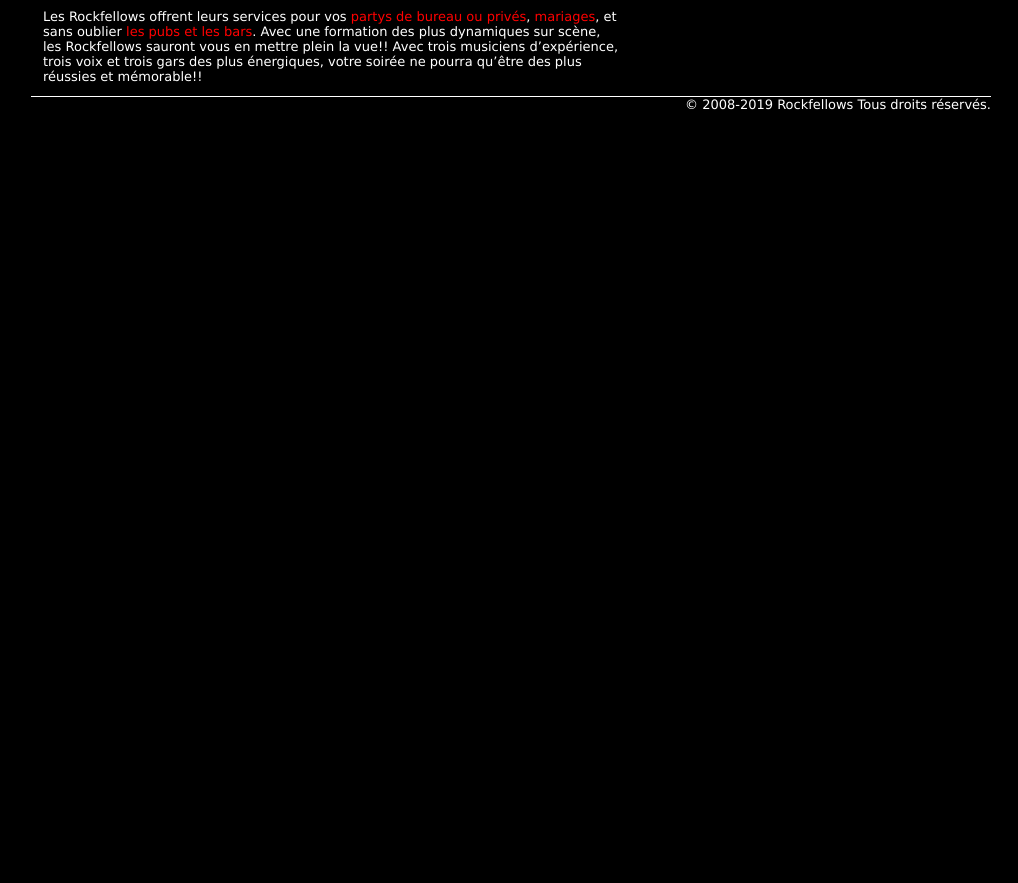
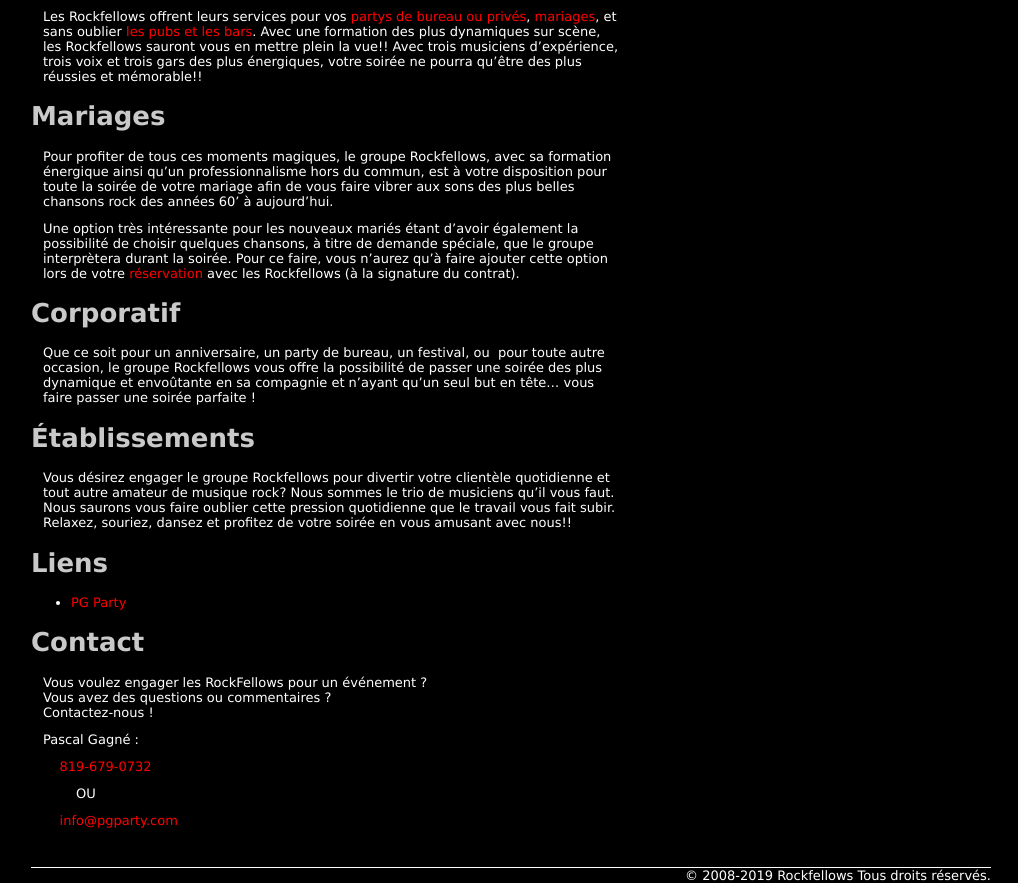
Before and after one commit to rockfellows/rockfellows.github.io, a plain HTML site: page onepage.html in a window 1280 px wide. Shown: the part 783-1666 px from the top of the page, without its empty margins (129-1147 px from the left). Before the commit the page ends 895 px from the top, so only its background shows below. Drawn offline with Linux system fonts and the light colour scheme; a script that the page names is missing.

Commit message:
Update onepage.html

```diff
--- a/onepage.html
+++ b/onepage.html
@@ -94,7 +94,49 @@ $(document).ready(function()
 <p>
 	Les Rockfellows offrent leurs services pour vos <a href="corporatif.htm">partys de bureau ou priv&eacute;s</a>, <a href="mariages.htm">mariages</a>, et sans oublier <a href="etablissements.htm">les pubs et les bars</a>. Avec une formation des plus dynamiques sur sc&egrave;ne, les Rockfellows sauront vous en mettre plein la vue!! Avec trois musiciens d&rsquo;exp&eacute;rience, trois voix et trois gars des plus &eacute;nergiques, votre soir&eacute;e ne pourra qu&rsquo;&ecirc;tre des plus r&eacute;ussies et m&eacute;morable!!</p>
 
+<h1>
+	Mariages</h1>
+<p>
+	Pour profiter de tous ces moments magiques, le groupe Rockfellows, avec sa formation &eacute;nergique ainsi qu&rsquo;un professionnalisme hors du commun, est &agrave; votre disposition pour toute la soir&eacute;e de votre mariage afin de vous faire vibrer aux sons des plus belles chansons rock des ann&eacute;es 60&rsquo; &agrave; aujourd&rsquo;hui.</p>
+<p>
+	Une option tr&egrave;s int&eacute;ressante pour les nouveaux mari&eacute;s &eacute;tant d&rsquo;avoir &eacute;galement la possibilit&eacute; de choisir quelques chansons, &agrave; titre de demande sp&eacute;ciale, que le groupe interpr&egrave;tera durant la soir&eacute;e. Pour ce faire, vous n&rsquo;aurez qu&rsquo;&agrave; faire ajouter cette option lors de votre <a href="/contact.htm">r&eacute;servation</a> avec les Rockfellows (&agrave; la signature du contrat).</p>
 
+<h1>
+	Corporatif</h1>
+<p>Que ce soit pour un anniversaire, un party de bureau, un festival, ou &nbsp;pour toute autre occasion, le groupe Rockfellows vous offre la possibilit&eacute; de passer une soir&eacute;e des plus dynamique et envo&ucirc;tante en sa compagnie et n&rsquo;ayant qu&rsquo;un seul but en t&ecirc;te&hellip; vous faire passer une soir&eacute;e parfaite ! </p>
+
+
+<h1>
+	&Eacute;tablissements</h1>
+<p>
+	Vous d&eacute;sirez engager le groupe Rockfellows pour divertir votre client&egrave;le quotidienne et tout autre amateur de musique rock? Nous sommes le trio de musiciens qu&rsquo;il vous faut. Nous saurons vous faire oublier cette pression quotidienne que le travail vous fait subir. Relaxez, souriez, dansez et profitez de votre soir&eacute;e en vous amusant avec nous!!</p>
+
+
+<h1>
+	Liens</h1>
+<ul>
+	<li>
+		<a href="//www.pgparty.com" target="_blank">PG Party<br />
+		</a></li>
+</ul>
+
+<h1>
+	Contact</h1>
+<p>
+	Vous voulez engager les RockFellows pour un &eacute;v&eacute;nement ?<br />
+	Vous avez des questions ou commentaires ?<br />
+	Contactez-nous !</p>
+<p>
+	Pascal Gagn&eacute; :
+</p>
+<p>
+	&nbsp;&nbsp;&nbsp;&nbsp;<a href="tel:819-679-0732">819-679-0732</a>
+</p><p>
+	&nbsp;&nbsp;&nbsp;&nbsp;&nbsp;&nbsp;&nbsp; OU
+</p><p>
+	&nbsp;&nbsp;&nbsp;&nbsp;<a href="mailto:info@pgparty.com?subject=RockFellows">info@pgparty.com</a>
+</p>
+<p>&nbsp;</p>
 
 
 <!-- Début du code HTML pour la fonction "Footer" -->
```
